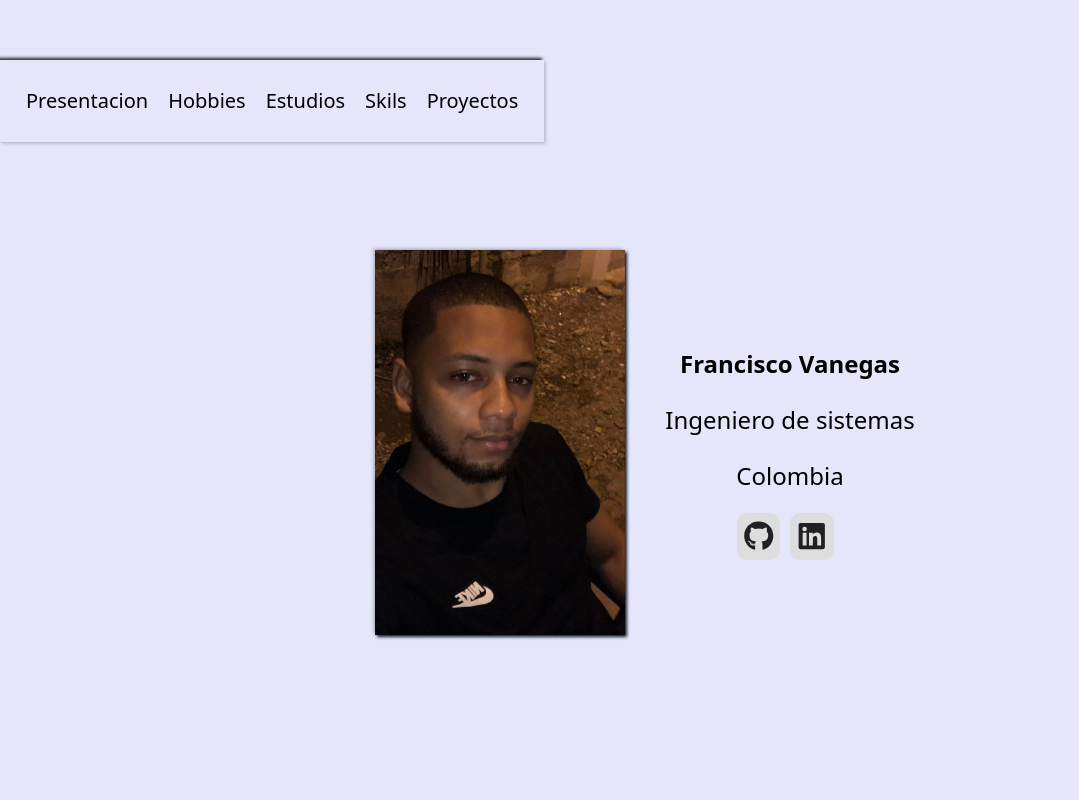
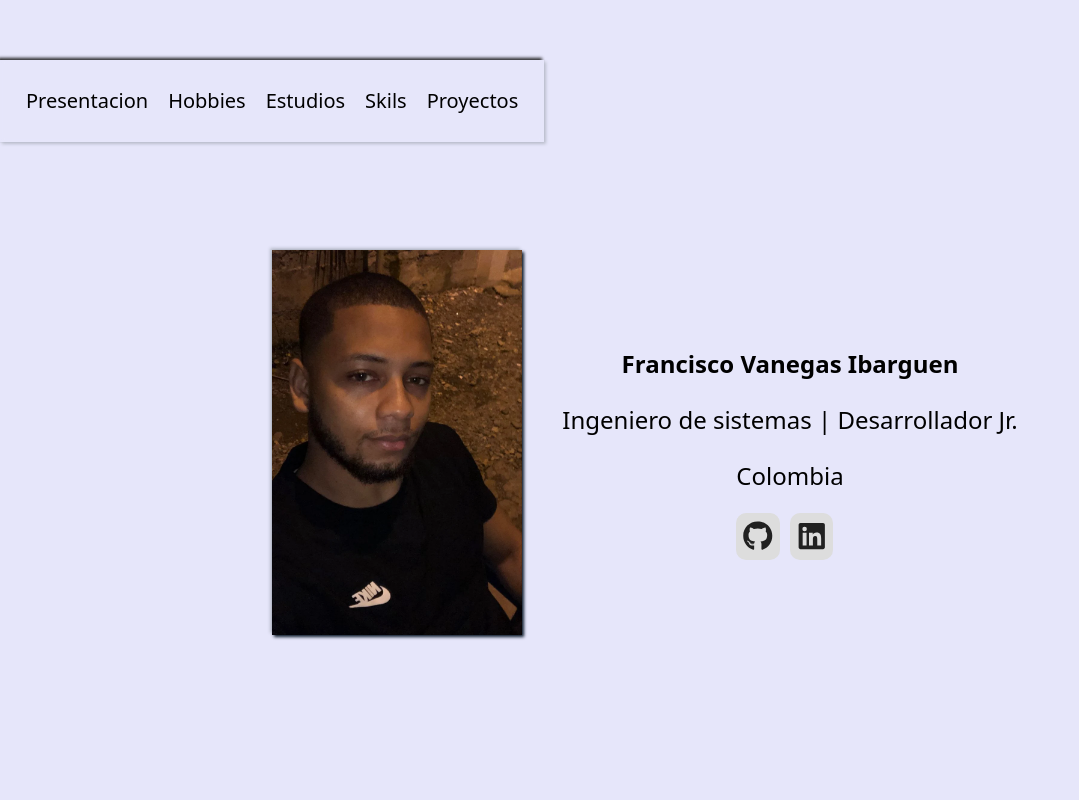
Before and after one commit to FranciscoDJVI/Portafolio, a React (Vite) app in the folder portafolio/: page / in a window 1280 px wide. Shown: the top 800 px of the page, without its empty margins (0-1079 px from the left). Built offline with nearby package versions, Linux system fonts and the light colour scheme; a web font is replaced by a local one.

Commit message:
change text

```diff
--- a/portafolio/src/components/Avatar.jsx
+++ b/portafolio/src/components/Avatar.jsx
@@ -21,8 +21,8 @@ function Avatar() {
         animate={{ opacity: 1, y: 0 }}
         transition={{ duration: 0.5, ease: "easeOut" }}
       >
-        <h1>Francisco Vanegas </h1>
-        <h2>Ingeniero de sistemas</h2>
+        <h1>Francisco Vanegas Ibarguen </h1>
+        <h2>Ingeniero de sistemas | Desarrollador Jr.</h2>
         <h2>Colombia</h2>
         <a
           href="https://github.com/FranciscoDJVI"
```
